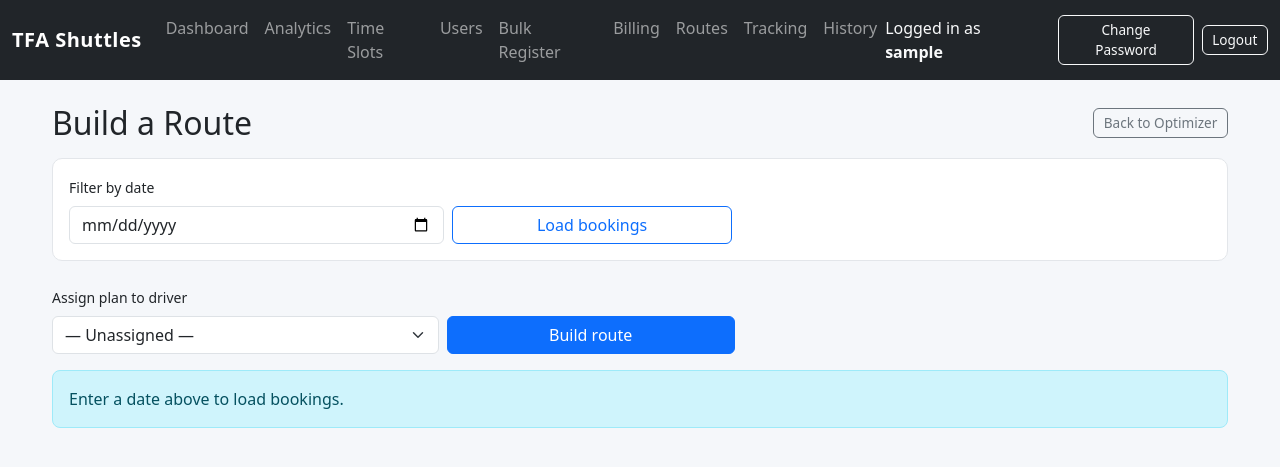
After one commit to naasifveroni-creator/transport-system, a Flask app: page /admin/route_optimizer/pick in a window 1280 px wide. The commit adds this page. Shown: the top 467 px of the page. Run offline with Flask 3, Linux system fonts and the light colour scheme; the visitor is signed in with stand-in values (Sample User, id 1); data that the repository does not hold is empty.

Commit message:
Add custom route picker, direct booking invoices, tracking history, and driver map

```diff
--- a/app.py
+++ b/app.py
@@ -584,6 +584,37 @@ def admin_dashboard():
     )
 
 
+@app.route('/driver/my_map')
+@login_required
+def driver_my_map():
+    if not current_user.is_authenticated or not current_user.is_driver:
+        return redirect(url_for('login'))
+
+    driver_id = current_user.get_id()
+    bookings = (Booking.query
+                .filter_by(driver_id=driver_id)
+                .filter(Booking.status.in_(['assigned', 'in-progress']))
+                .order_by(Booking.date_time.asc())
+                .all())
+
+    stops = []
+    for b in bookings:
+        stops.append({
+            'id': b.id,
+            'user_id': b.user_id,
+            'date_time': b.date_time,
+            'pickup': b.pickup,
+            'dropoff': b.dropoff,
+            'pickup_lat': b.pickup_lat,
+            'pickup_lng': b.pickup_lng,
+            'dropoff_lat': b.dropoff_lat,
+            'dropoff_lng': b.dropoff_lng,
+            'status': b.status,
+        })
+
+    return render_template('driver_my_map.html', stops=stops)
+
+
 @app.route('/driver_dashboard')
 @login_required
 def driver_dashboard():
@@ -1334,6 +1365,52 @@ def admin_bulk_register():
 
 
 # ===== BILLING ROUTES =====
+@app.route('/admin/invoice_booking/<int:booking_id>', methods=['POST'])
+@login_required
+def admin_invoice_booking(booking_id):
+    if not current_user.is_authenticated or not current_user.is_admin:
+        return "Unauthorized", 403
+
+    booking = Booking.query.get(booking_id)
+    if not booking:
+        return "Booking not found", 404
+
+    # Don't duplicate
+    existing = Invoice.query.filter_by(booking_id=booking_id).first()
+    if existing:
+        return redirect(url_for('admin_billing'))
+
+    # Amount: try to find a matching trip in the driver's history
+    amount = 0.0
+    route_desc = ''
+    if booking.driver_id and booking.driver_id != 'unassigned':
+        data = load_data()
+        driver = data.get('drivers', {}).get(booking.driver_id, {})
+        for trip in driver.get('trip_history', []):
+            if (trip.get('date', '') == (booking.date_time or '')[:10] and
+                trip.get('pickup', '') == booking.pickup and
+                trip.get('dropoff', '') == booking.dropoff):
+                amount = float(trip.get('cost', 0) or 0)
+                route_desc = trip.get('route', '')
+                break
+
+    invoice = Invoice(
+        booking_id=booking_id,
+        driver_id=booking.driver_id or 'unassigned',
+        trip_date=(booking.date_time or '')[:10],
+        trip_time=(booking.date_time or '')[-5:] if 'T' in (booking.date_time or '') else '',
+        pickup=booking.pickup or '',
+        dropoff=booking.dropoff or '',
+        amount=amount,
+        status='pending',
+        created_at=now_iso(),
+    )
+    db.session.add(invoice)
+    db.session.commit()
+
+    return redirect(url_for('admin_billing'))
+
+
 @app.route('/admin/billing')
 @login_required
 def admin_billing():
@@ -1507,6 +1584,68 @@ def admin_clear_tracking():
     return redirect(url_for('admin_live_tracking'))
 
 
+
+
+@app.route('/admin/route_optimizer/pick', methods=['GET', 'POST'])
+@login_required
+def admin_route_optimizer_picker():
+    if not current_user.is_authenticated or not current_user.is_admin:
+        return redirect(url_for('login'))
+
+    data = load_data()
+    drivers = list(data.get('drivers', {}).keys())
+
+    if request.method == 'POST':
+        plan_date = request.form.get('plan_date', '').strip()
+        driver_id = request.form.get('driver_id', '').strip()
+        selected_ids = request.form.getlist('booking_ids')
+
+        if not plan_date or not selected_ids:
+            return render_template('admin_route_optimizer_pick.html',
+                                   drivers=drivers, error="Pick a date and at least one booking.")
+
+        try:
+            booking_ids = [int(x) for x in selected_ids]
+        except ValueError:
+            return render_template('admin_route_optimizer_pick.html',
+                                   drivers=drivers, error="Invalid booking IDs.")
+
+        optimizer = RouteOptimizer(coords=LOCATION_COORDS)
+        try:
+            plan = optimizer.plan_from_booking_ids(
+                plan_date=plan_date,
+                booking_ids=booking_ids,
+                driver_id=driver_id
+            )
+            if plan is None:
+                return render_template('admin_route_optimizer_pick.html',
+                                       drivers=drivers, error="No valid bookings.")
+        except Exception as e:
+            return render_template('admin_route_optimizer_pick.html',
+                                   drivers=drivers, error=f"Optimizer failed: {e}")
+        return redirect(url_for('admin_route_optimizer'))
+
+    # GET: show the picker
+    plan_date = request.args.get('date', '').strip()
+    all_bookings = Booking.query.order_by(Booking.date_time).all()
+    matching = []
+    for b in all_bookings:
+        if plan_date and not b.date_time.startswith(plan_date):
+            continue
+        matching.append({
+            'id': b.id,
+            'user_id': b.user_id,
+            'driver_id': b.driver_id,
+            'date_time': b.date_time,
+            'pickup': b.pickup,
+            'dropoff': b.dropoff,
+            'status': b.status,
+        })
+
+    return render_template('admin_route_optimizer_pick.html',
+                           drivers=drivers,
+                           bookings=matching,
+                           plan_date=plan_date)
 
 
 @app.route('/admin/route_optimizer', methods=['GET', 'POST'])
@@ -1538,6 +1677,46 @@ def admin_route_optimizer():
                            overview=overview, plans=plans, error=error)
 
 # ===== LIVE TRACKING ROUTES =====
+@app.route('/admin/tracking/history')
+@login_required
+def admin_tracking_history():
+    if not current_user.is_authenticated or not current_user.is_admin:
+        return redirect(url_for('login'))
+
+    data = load_data()
+    drivers = list(data.get('drivers', {}).keys())
+
+    driver_id = request.args.get('driver_id', '').strip()
+    window = request.args.get('window', '2h')
+
+    # Compute cutoff
+    from datetime import timedelta
+    now = now_local()
+    if window == '24h':
+        cutoff = now - timedelta(hours=24)
+    elif window == '7d':
+        cutoff = now - timedelta(days=7)
+    elif window == 'today':
+        cutoff = now.replace(hour=0, minute=0, second=0, microsecond=0)
+    else:
+        cutoff = now - timedelta(hours=2)
+
+    positions = []
+    if driver_id:
+        rows = (DriverPosition.query
+                .filter_by(driver_id=driver_id)
+                .filter(DriverPosition.recorded_at >= cutoff.isoformat())
+                .order_by(DriverPosition.id.asc())
+                .all())
+        positions = [r.to_dict() for r in rows]
+
+    return render_template('admin_tracking_history.html',
+                           drivers=drivers,
+                           driver_id=driver_id,
+                           window=window,
+                           positions=positions)
+
+
 @app.route('/admin/live_tracking')
 @login_required
 def admin_live_tracking():
--- a/models.py
+++ b/models.py
@@ -148,6 +148,7 @@ class Invoice(db.Model):
     __tablename__ = 'invoices'
 
     id = db.Column(db.Integer, primary_key=True)
+    booking_id = db.Column(db.Integer, nullable=True, index=True)
     driver_id = db.Column(db.String(80), nullable=False)
     trip_date = db.Column(db.String(40), default='')
     trip_time = db.Column(db.String(40), default='')
@@ -161,6 +162,7 @@ class Invoice(db.Model):
     def to_dict(self):
         return {
             'id': self.id,
+            'booking_id': self.booking_id,
             'driver_id': self.driver_id,
             'trip_date': self.trip_date,
             'trip_time': self.trip_time,
--- /dev/null
+++ b/templates/admin_route_optimizer_pick.html
@@ -0,0 +1,103 @@
+{% extends "base.html" %}
+{% block title %}Build Route — TFA Shuttles{% endblock %}
+
+{% block content %}
+<div class="d-flex justify-content-between align-items-center mb-3">
+    <h2 class="mb-0">Build a Route</h2>
+    <a class="btn btn-outline-secondary btn-sm"
+       href="{{ url_for('admin_route_optimizer') }}">Back to Optimizer</a>
+</div>
+
+{% if error %}
+<div class="alert alert-danger">{{ error }}</div>
+{% endif %}
+
+<div class="card mb-4">
+    <div class="card-body">
+        <form method="GET" action="{{ url_for('admin_route_optimizer_picker') }}"
+              class="row g-2 align-items-end">
+            <div class="col-md-4">
+                <label class="form-label small">Filter by date</label>
+                <input class="form-control" type="date" name="date"
+                       value="{{ plan_date }}">
+            </div>
+            <div class="col-md-3">
+                <button class="btn btn-outline-primary w-100" type="submit">Load bookings</button>
+            </div>
+        </form>
+    </div>
+</div>
+
+<form method="POST" action="{{ url_for('admin_route_optimizer_picker') }}">
+    <input type="hidden" name="plan_date" value="{{ plan_date }}">
+
+    <div class="row g-2 mb-3">
+        <div class="col-md-4">
+            <label class="form-label small">Assign plan to driver</label>
+            <select class="form-select" name="driver_id">
+                <option value="">— Unassigned —</option>
+                {% for d in drivers %}
+                    <option value="{{ d }}">{{ d }}</option>
+                {% endfor %}
+            </select>
+        </div>
+        <div class="col-md-3">
+            <label class="form-label small">&nbsp;</label>
+            <button class="btn btn-primary w-100" type="submit">Build route</button>
+        </div>
+    </div>
+
+    {% if bookings %}
+    <table class="table table-striped align-middle">
+        <thead>
+            <tr>
+                <th style="width: 40px;">
+                    <input type="checkbox" id="toggle-all">
+                </th>
+                <th>User</th>
+                <th>Date/Time</th>
+                <th>Pickup</th>
+                <th>Dropoff</th>
+                <th>Current driver</th>
+                <th>Status</th>
+            </tr>
+        </thead>
+        <tbody>
+        {% for b in bookings %}
+            <tr>
+                <td>
+                    <input class="form-check-input row-check"
+                           type="checkbox"
+                           name="booking_ids"
+                           value="{{ b.id }}">
+                </td>
+                <td>{{ b.user_id }}</td>
+                <td>{{ b.date_time }}</td>
+                <td>{{ b.pickup }}</td>
+                <td>{{ b.dropoff }}</td>
+                <td>{{ b.driver_id or '—' }}</td>
+                <td><span class="badge bg-secondary">{{ b.status }}</span></td>
+            </tr>
+        {% endfor %}
+        </tbody>
+    </table>
+    {% else %}
+    <div class="alert alert-info">
+        {% if plan_date %}
+            No bookings for {{ plan_date }}.
+        {% else %}
+            Enter a date above to load bookings.
+        {% endif %}
+    </div>
+    {% endif %}
+</form>
+
+<script>
+const toggleAll = document.getElementById('toggle-all');
+if (toggleAll) {
+    toggleAll.addEventListener('change', () => {
+        document.querySelectorAll('.row-check').forEach(c => c.checked = toggleAll.checked);
+    });
+}
+</script>
+{% endblock %}
--- a/templates/base.html
+++ b/templates/base.html
@@ -32,9 +32,11 @@
                     <li class="nav-item"><a class="nav-link" href="{{ url_for('admin_billing') }}">Billing</a></li>
                     <li class="nav-item"><a class="nav-link" href="{{ url_for('admin_route_optimizer') }}">Routes</a></li>
                     <li class="nav-item"><a class="nav-link" href="{{ url_for('admin_live_tracking') }}">Tracking</a></li>
+                    <li class="nav-item"><a class="nav-link" href="{{ url_for('admin_tracking_history') }}">History</a></li>
                 {% elif current_user.is_driver %}
                     <li class="nav-item"><a class="nav-link" href="{{ url_for('driver_dashboard') }}">My Trips</a></li>
                     <li class="nav-item"><a class="nav-link" href="{{ url_for('driver_location') }}">Share Location</a></li>
+                    <li class="nav-item"><a class="nav-link" href="{{ url_for('driver_my_map') }}">My Map</a></li>
                 {% else %}
                     <li class="nav-item"><a class="nav-link" href="{{ url_for('user_dashboard') }}">My Bookings</a></li>
                     <li class="nav-item"><a class="nav-link" href="{{ url_for('booking') }}">Book a Shuttle</a></li>
```
Also changed, not shown: plugins/route_optimizer.py (+56 -0 lines), templates/admin_dashboard.html (+14 -1 lines), templates/admin_route_optimizer.html (+7 -1 lines), templates/admin_tracking_history.html (added, +155 -0 lines), templates/driver_my_map.html (added, +116 -0 lines).
